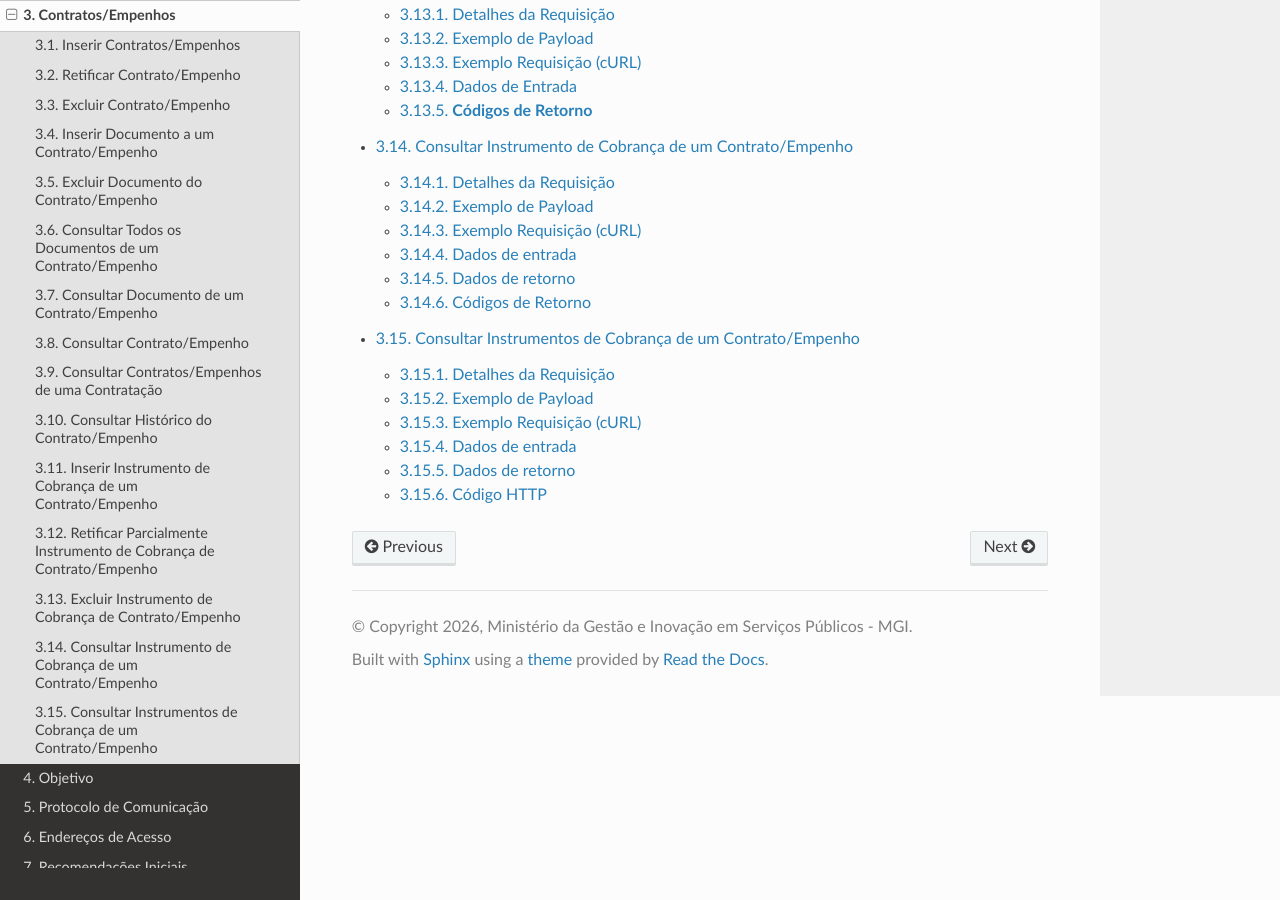
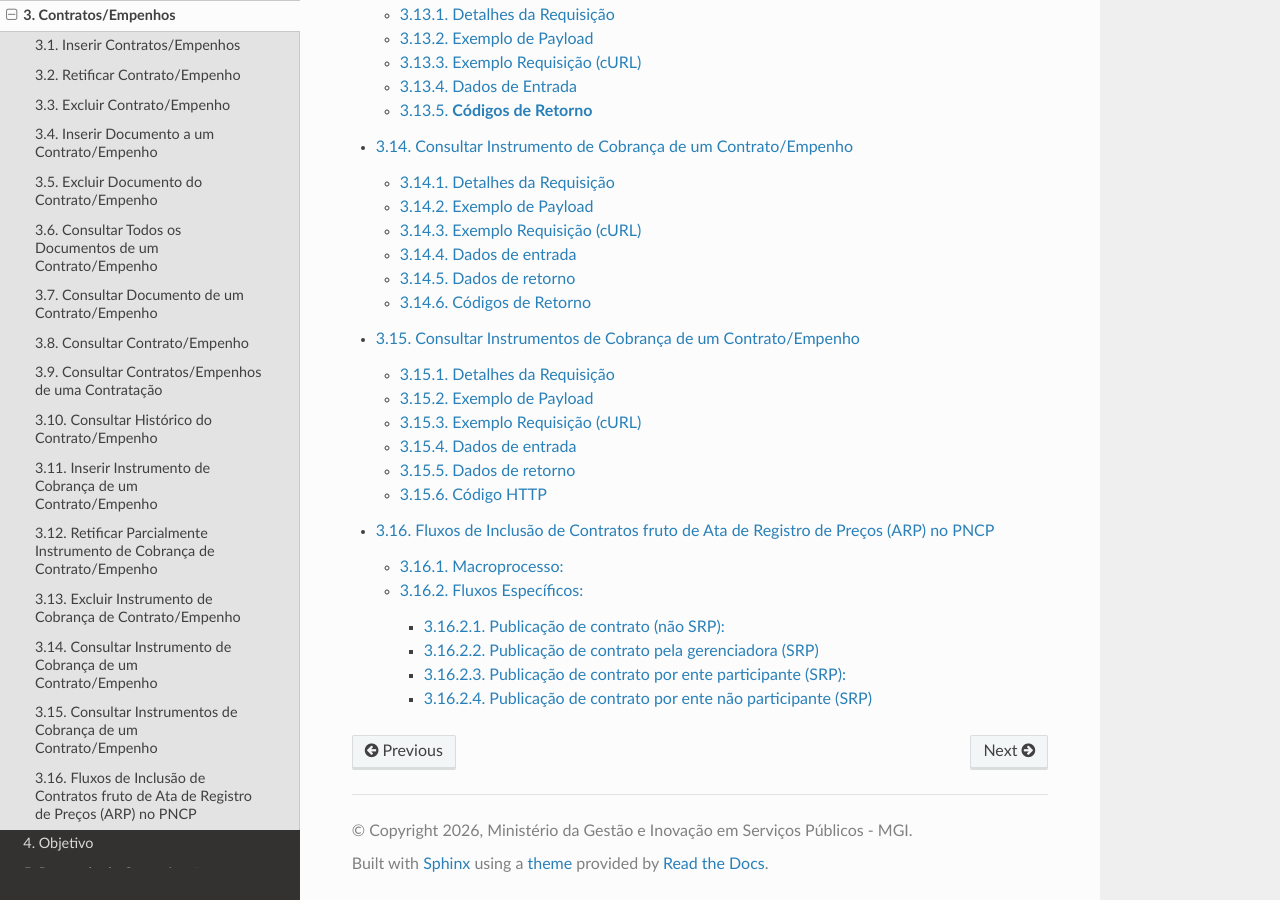
Before and after one commit to carlosmgi/Manual-de-Integracao-do-PNCP, a Sphinx documentation site: the page built from docs/source/contrato_empenho/index.rst, in a window 1280 px wide and 900 px high, scrolled down 2593 px. Built offline with Sphinx 7.4.7 and the Read the Docs theme 3.1.0, drawn with Linux system fonts in a browser that asks for light colours; pages that are not in the unit, such as notebooks, are missing from menus.

Commit message:
Update index.rst

```diff
--- a/docs/source/contrato_empenho/index.rst
+++ b/docs/source/contrato_empenho/index.rst
@@ -19,3 +19,4 @@ Contratos/Empenhos
    Excluir Instrumento de Cobrança de Contrato ou Empenho
    Consultar Instrumento de Cobrança de um Contrato ou Empenho
    Consultar Instrumentos de Cobrança de um Contrato ou Empenho
+   Fluxos de Inclusão de Contratos fruto de Ata de Registro de Preços (ARP) no PNCP
```
